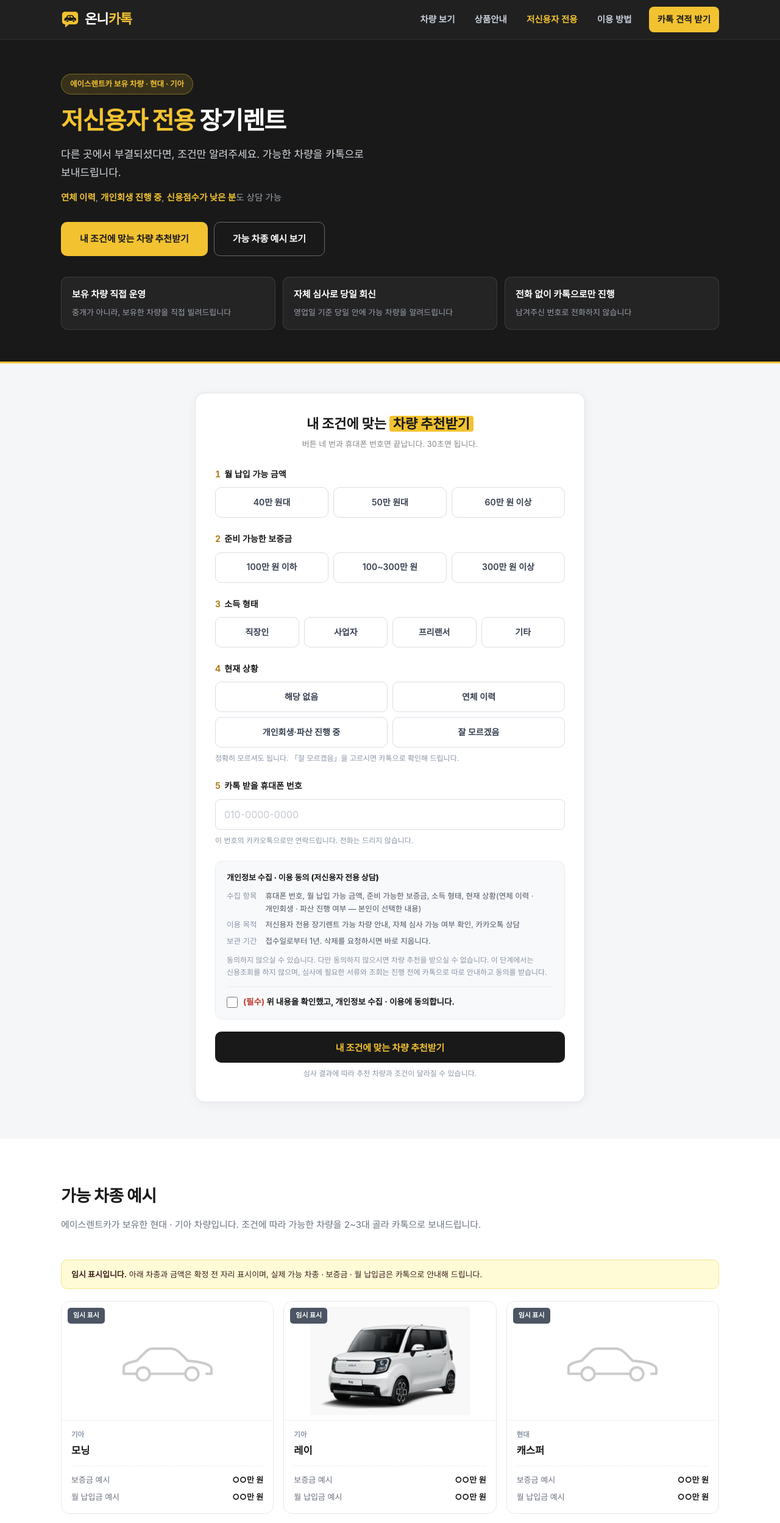
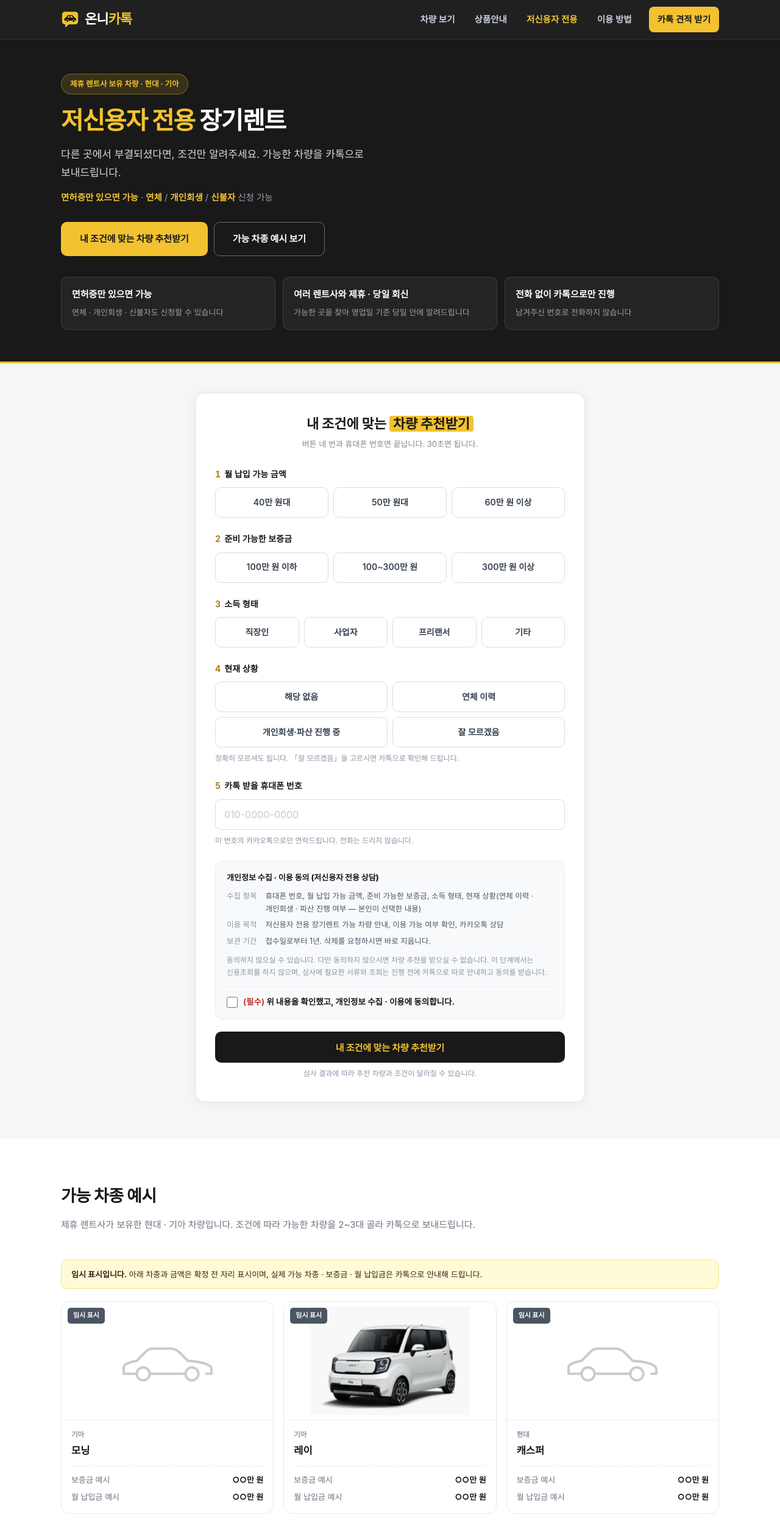
Before and after one commit to lg56607213/onlycartalk, a plain HTML site: page site/lowcredit.html in a window 1280 px wide. Shown: the top 2498 px of the page at 61% size. Drawn offline with Linux system fonts and the light colour scheme; a web font is replaced by a local one.

Commit message:
fix: 저신용 페이지 문구 — 면허증만 있으면 가능 · 제휴 렌트사 표기
- 「자체 심사」 표현 삭제, 「면허증만 있으면 가능」 「연체 / 개인회생 / 신불자 신청 가능」 으로 교체
- 에이스렌트카 단독 표기 · 「중개가 아니라 직접 운영」 문구를 「제휴 렌트사」 로 수정
- 홈의 저신용 입구 문구와 README 표현 규칙도 함께 맞춤

Co-Authored-By: Claude Fable 5.2 <noreply@anthropic.com>

```diff
--- a/site/lowcredit.html
+++ b/site/lowcredit.html
@@ -4,7 +4,7 @@
 <meta charset="UTF-8">
 <meta name="viewport" content="width=device-width, initial-scale=1.0">
 <title>저신용자 전용 장기렌트 | 온니카톡</title>
-<meta name="description" content="저신용자 전용 장기렌트. 연체 이력, 개인회생 진행 중, 신용점수가 낮은 분도 상담할 수 있습니다. 조건만 알려주시면 자체 심사 후 가능한 차량을 카카오톡으로 보내드립니다.">
+<meta name="description" content="저신용자 전용 장기렌트. 연체 이력, 개인회생 진행 중, 신용불량인 분도 신청할 수 있습니다. 면허증만 있으면 가능하며, 조건만 알려주시면 가능한 차량을 카카오톡으로 보내드립니다.">
 <meta property="og:title" content="저신용자 전용 장기렌트 | 온니카톡">
 <meta property="og:description" content="다른 곳에서 부결되셨다면, 조건만 알려주세요. 가능한 차량을 카톡으로 보내드립니다.">
 <meta property="og:type" content="website">
@@ -156,17 +156,17 @@
 <!-- ===== 상단 ===== -->
 <section class="lc-hero">
   <div class="wrap lc-hero-in">
-    <span class="lc-tag">에이스렌트카 보유 차량 · 현대 · 기아</span>
+    <span class="lc-tag">제휴 렌트사 보유 차량 · 현대 · 기아</span>
     <h1><em>저신용자 전용</em> 장기렌트</h1>
     <p class="lc-sub">다른 곳에서 부결되셨다면, 조건만 알려주세요. 가능한 차량을 카톡으로 보내드립니다.</p>
-    <p class="lc-who"><b>연체 이력</b>, <b>개인회생 진행 중</b>, <b>신용점수가 낮은 분</b>도 상담 가능</p>
+    <p class="lc-who"><b>면허증만 있으면 가능</b> · <b>연체</b> / <b>개인회생</b> / <b>신불자</b> 신청 가능</p>
     <div class="btn-row">
       <a class="btn btn-gold" href="#form">내 조건에 맞는 차량 추천받기</a>
       <a class="btn btn-line" href="#cars">가능 차종 예시 보기</a>
     </div>
     <ul class="lc-points">
-      <li><b>보유 차량 직접 운영</b><span>중개가 아니라, 보유한 차량을 직접 빌려드립니다</span></li>
-      <li><b>자체 심사로 당일 회신</b><span>영업일 기준 당일 안에 가능 차량을 알려드립니다</span></li>
+      <li><b>면허증만 있으면 가능</b><span>연체 · 개인회생 · 신불자도 신청할 수 있습니다</span></li>
+      <li><b>여러 렌트사와 제휴 · 당일 회신</b><span>가능한 곳을 찾아 영업일 기준 당일 안에 알려드립니다</span></li>
       <li><b>전화 없이 카톡으로만 진행</b><span>남겨주신 번호로 전화하지 않습니다</span></li>
     </ul>
   </div>
@@ -236,7 +236,7 @@
           <dt>수집 항목</dt>
           <dd>휴대폰 번호, 월 납입 가능 금액, 준비 가능한 보증금, 소득 형태, 현재 상황(연체 이력 · 개인회생 · 파산 진행 여부 — 본인이 선택한 내용)</dd>
           <dt>이용 목적</dt>
-          <dd>저신용자 전용 장기렌트 가능 차량 안내, 자체 심사 가능 여부 확인, 카카오톡 상담</dd>
+          <dd>저신용자 전용 장기렌트 가능 차량 안내, 이용 가능 여부 확인, 카카오톡 상담</dd>
           <dt>보관 기간</dt>
           <dd>접수일로부터 1년. 삭제를 요청하시면 바로 지웁니다.</dd>
         </dl>
@@ -274,7 +274,7 @@
   <div class="wrap">
     <div class="sec-head">
       <h2>가능 차종 예시</h2>
-      <p>에이스렌트카가 보유한 현대 · 기아 차량입니다. 조건에 따라 가능한 차량을 2~3대 골라 카톡으로 보내드립니다.</p>
+      <p>제휴 렌트사가 보유한 현대 · 기아 차량입니다. 조건에 따라 가능한 차량을 2~3대 골라 카톡으로 보내드립니다.</p>
     </div>
     <p class="lc-temp" id="lc-temp" hidden><b>임시 표시입니다.</b> 아래 차종과 금액은 확정 전 자리 표시이며, 실제 가능 차종 · 보증금 · 월 납입금은 카톡으로 안내해 드립니다.</p>
     <div class="lc-cars" id="lc-cars"></div>
@@ -305,8 +305,8 @@
       </div>
       <div>
         <div class="no">3</div>
-        <h3>서류 확인 · 자체 심사</h3>
-        <p>필요한 서류를 카톡으로 안내하고, 받은 서류로 자체 심사를 진행합니다.</p>
+        <h3>서류 확인</h3>
+        <p>운전면허증 등 필요한 서류를 카톡으로 안내하고 확인합니다.</p>
       </div>
       <div>
         <div class="no">4</div>
```
Also changed, not shown: site/index.html (+1 -1 lines), 1 other file.
